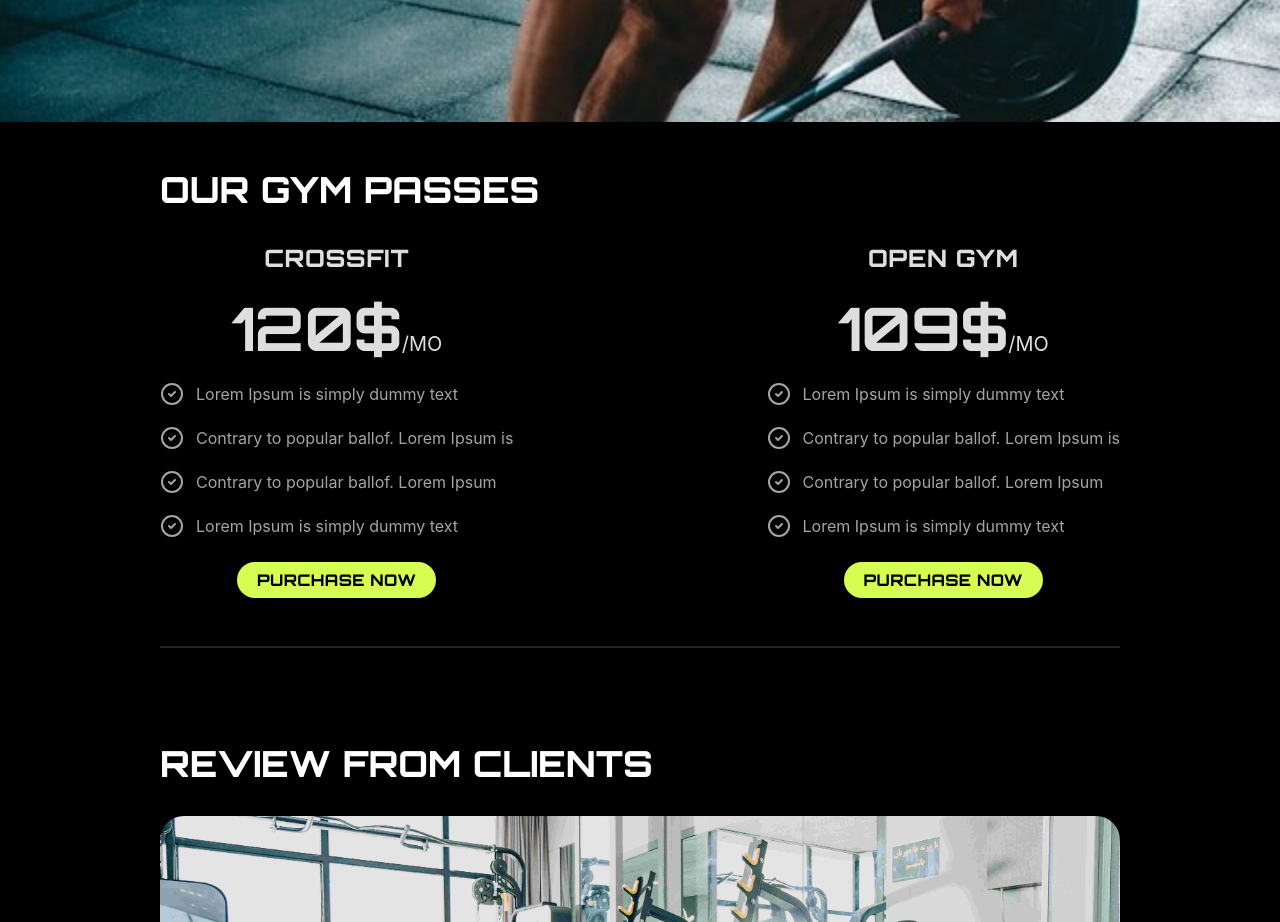
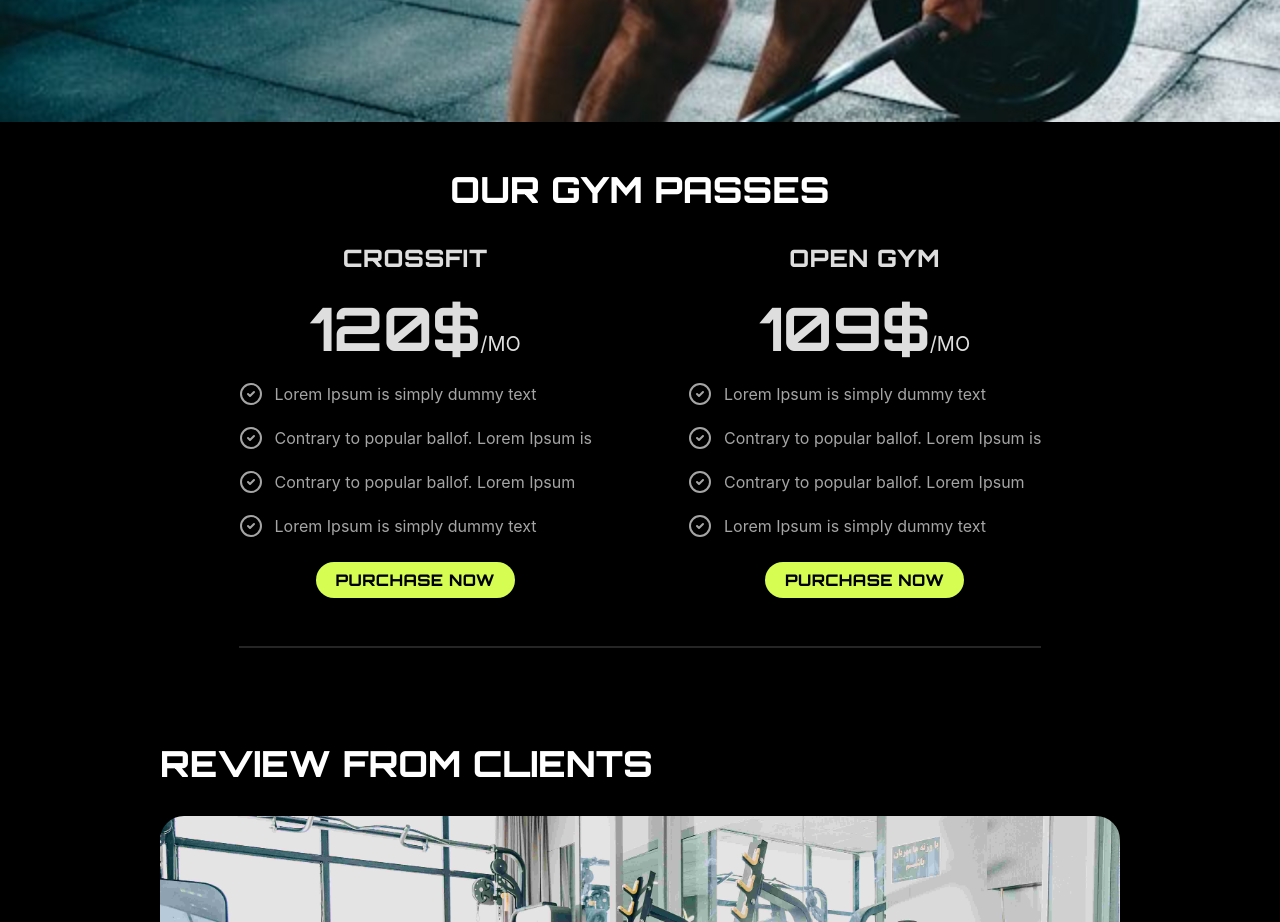
Before and after one commit to aehamdy/gymteam_landingpage, a React (Vite) app: page / in a window 1280 px wide. Shown: the part 2880-3802 px from the top of the page. Built offline with nearby package versions, Linux system fonts and the light colour scheme.

Commit message:
style: Adjust Plans spacing

```diff
--- a/src/App.jsx
+++ b/src/App.jsx
@@ -16,7 +16,6 @@
     <>
       <Header />
       <HeroSection />
-      {/* <div className="max-w-4xl mx-auto"> */}
       <Features />
       <About />
       <Coaches />
@@ -27,7 +26,6 @@
       <NewsLetter />
       <Footer />
       <FooterBottomBar />
-      {/* </div> */}
     </>
   );
 }
--- a/src/components/Plans.jsx
+++ b/src/components/Plans.jsx
@@ -5,10 +5,10 @@
 
 function Plans() {
   return (
-    <section className="py-section-spacing px-section-horizontal-padding-sm md:px-section-horizontal-padding-md lg:px-section-horizontal-padding-lg">
+    <section className="flex flex-col items-center py-section-spacing px-section-horizontal-padding-sm md:px-section-horizontal-padding-md lg:px-section-horizontal-padding-lg">
       <SectionHeading text="our gym passes" />
       <div className="flex flex-col items-center border-b-2 border-b-[#252525] pb-12">
-        <div className="w-full flex flex-wrap md:flex-nowrap justify-center md:justify-between items-center gap-14 md:gap-0">
+        <div className="w-full flex flex-wrap md:flex-nowrap justify-center md:justify-between items-center gap-14 md:gap-24">
           {plans.map((plan, i) => (
             <article key={i} className="flex flex-col items-center gap-6">
               <h3 className="font-orbitron font-extrabold text-2xl tracking-wide uppercase">
```
Also changed, not shown: src/index.css (+18 -0 lines).
